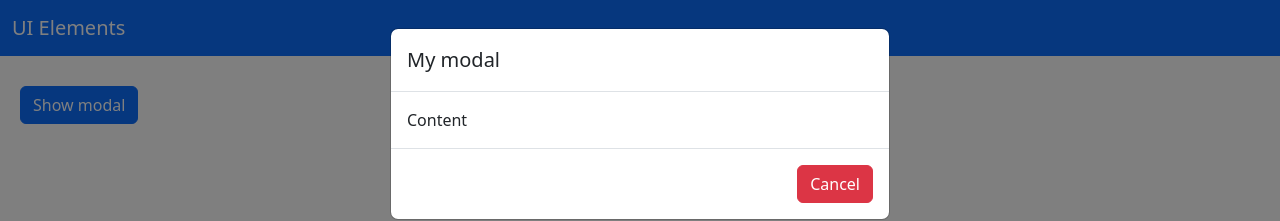
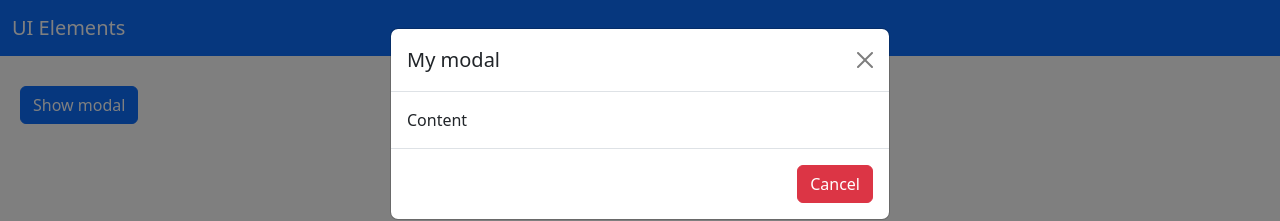
Before and after one commit to dmsagaidak/ui-elements, a React (Create React App) app: page / in a window 1280 px wide. Both pictures are taken after a click on the button "Show modal". Shown: the top 221 px of the page. Built offline with nearby package versions, Linux system fonts and the light colour scheme.

Commit message:
Level 1
Added close button in Modal.tsx

```diff
--- a/src/Components/Modal/Modal.tsx
+++ b/src/Components/Modal/Modal.tsx
@@ -18,6 +18,7 @@ const Modal: React.FC<Props> = ({show,title,onClose,children}) => {
           <div className="modal-content">
             <div className="modal-header">
               <h1 className="modal-title fs-5">{title}</h1>
+              <button type="button" className="btn-close" onClick={onClose}></button>
             </div>
             {children}
           </div>
```
